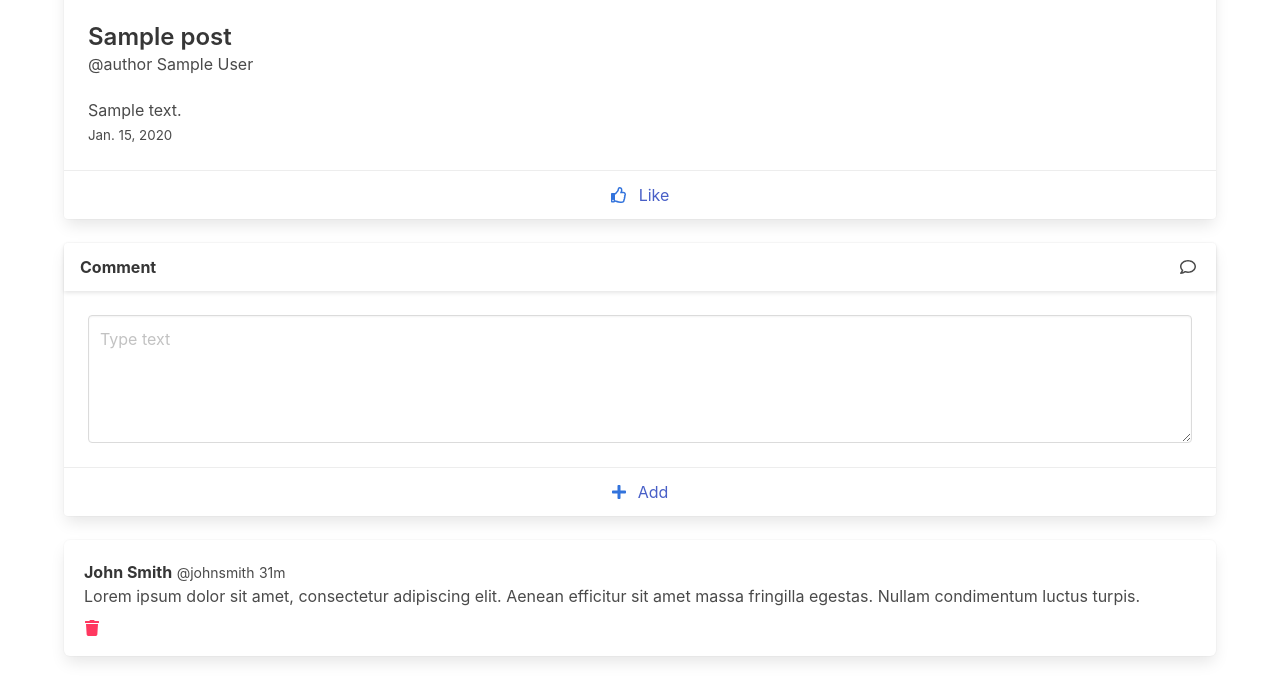
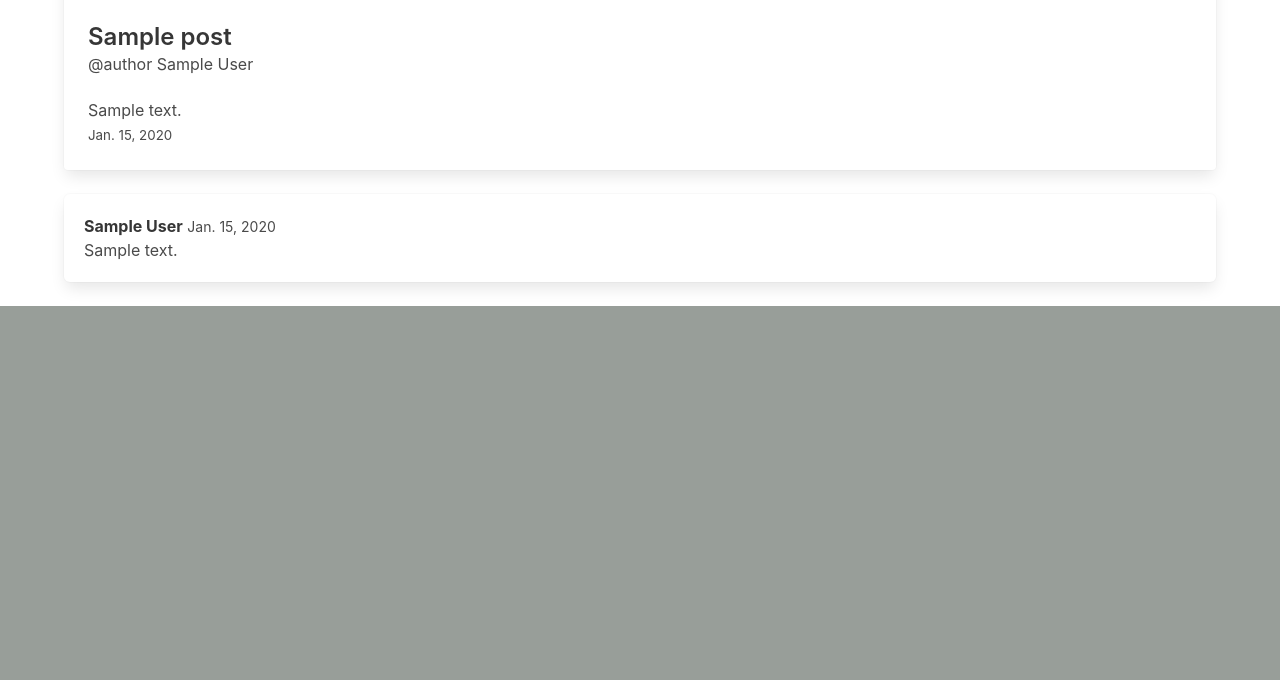
Before and after one commit to kubsonen/my-blog-app, a Django app: page /post/1 in a window 1280 px wide. Shown: the part 993-1673 px from the top of the page. After the commit the page ends 1299 px from the top, so only its background shows below. Run offline with Django 3.2, Linux system fonts and the light colour scheme; tables that the repository leaves empty hold one stand-in row (values such as "Sample post"); some libraries are stand-ins or nearby versions.

Commit message:
Add, remove, display post comments with top bar counter

```diff
--- /dev/null
+++ b/blog/post/forms.py
@@ -0,0 +1,5 @@
+from django import forms
+
+
+class CommentForm(forms.Form):
+    comment = forms.CharField(widget=forms.Textarea())
--- a/blog/post/templates/post/post.html
+++ b/blog/post/templates/post/post.html
@@ -14,7 +14,7 @@
             </span>
             <span class="card-footer-item">
                 <i class="far fa-comments" style="margin-right: .75rem; color: #3273dc;"></i>
-                <a href="#">Comments (5)</a>
+                <a href="#">Comments ({{ comment_count }})</a>
             </span>
         </header>
         <div class="card-image">
@@ -36,6 +36,7 @@
                 <time style="font-size: smaller;">{{ blog_dto_post.create_date }}</time>
             </div>
         </div>
+        {% if user_logged_in %}
         <footer class="card-footer">
             {% if blog_dto_post.like %}
             <span class="card-footer-item">
@@ -50,7 +51,9 @@
             </span>
             {% endif %}
         </footer>
+        {% endif %}
     </div>
+    {% if user_logged_in %}
     <div class="card" style="margin: 1.5rem auto;">
         <header class="card-header">
             <p class="card-header-title">
@@ -62,44 +65,55 @@
                 </span>
             </a>
         </header>
-        <div class="card-content">
-            <div class="content">
-                <div class="control">
-                    <textarea class="textarea" placeholder="Type text"></textarea>
+        <form id="comment-form" action="/post/{{ blog_dto_post.id }}/comment" method="post">
+            {% csrf_token %}
+            <div class="card-content">
+                <div class="content">
+                    <div class="control">
+                        <textarea name="comment" id="id-comment" class="textarea" placeholder="Type text"></textarea>
+                    </div>
                 </div>
             </div>
-        </div>
+        </form>
         <footer class="card-footer">
             <span class="card-footer-item">
                 <i class="fas fa-plus" style="margin-right: .75rem; color: #3273dc;"></i>
-                <a href="#" class="">Add</a>
+                <a href="#" onclick="document.getElementById('comment-form').submit();">Add</a>
             </span>
         </footer>
     </div>
+    {% endif %}
+
+    {% for c in comments %}
     <div style="margin: 1.5rem auto;">
         <div class="box">
             <article class="media">
                 <div class="media-content">
                     <div class="content">
                         <p>
-                            <strong>John Smith</strong> <small>@johnsmith</small> <small>31m</small>
+                            <strong>{{ c.author }}</strong>
+                            <small>{{ c.create_date }}</small>
                             <br>
-                            Lorem ipsum dolor sit amet, consectetur adipiscing elit. Aenean efficitur sit amet
-                            massa fringilla egestas. Nullam condimentum luctus turpis.
+                            {{ c.content }}
                         </p>
                     </div>
+                    {% if c.my_own %}
                     <nav class="level is-mobile">
                         <div class="level-left">
-                            <a class="level-item" aria-label="reply">
+                            <a class="level-item" aria-label="remove" href="/post/comment/{{ c.id }}/remove">
                                 <span class="icon is-small">
                                   <i class="fas fa-trash" style="color: hsl(348, 100%, 61%);" aria-hidden="true"></i>
                                 </span>
                             </a>
                         </div>
                     </nav>
+                    {% endif %}
                 </div>
             </article>
         </div>
     </div>
+    {% endfor %}
+
+
 </div>
 {% endblock %}
--- a/blog/post/urls.py
+++ b/blog/post/urls.py
@@ -4,5 +4,7 @@ from . import views
 urlpatterns = [
     path('', views.posts, name='index'),
     path('post/<int:post_id>', views.post, name='post_view'),
+    path('post/<int:post_id>/comment', views.post_comment, name='post_comment'),
+    path('post/comment/<int:comment_id>/remove', views.post_comment_remove, name='post_comment_remove'),
     path('like/<int:post_id>', views.post_like, name='post_like')
 ]
--- a/blog/post/views.py
+++ b/blog/post/views.py
@@ -1,11 +1,11 @@
 from datetime import datetime
 
-from django.db.models import Count
 from django.http import HttpResponseRedirect
 from django.shortcuts import render
 
-from post.dtos import PostDTO
-from post.models import Post, Like
+from post.dtos import PostDTO, CommentDTO
+from post.forms import CommentForm
+from post.models import Post, Like, Comment
 from post.util import cut_text
 
 
@@ -45,6 +45,15 @@ def convert_post_to_dto(p, req, cut):
     return dto
 
 
+def convert_comment_to_dto(c):
+    dto = CommentDTO()
+    dto.id = c.id
+    dto.author = c.author.first_name + ' ' + c.author.last_name
+    dto.create_date = c.date
+    dto.content = c.content
+    return dto
+
+
 def posts(request):
     search_text = request.GET.get('search-text', '')
     ps = Post.objects.all()
@@ -61,10 +70,22 @@ def posts(request):
 def post(request, post_id):
     p = Post.objects.get(id=post_id)
     p_dto = convert_post_to_dto(p, request, False)
-    authenticated = request.user.is_authenticated
-    # likes = Like.objects.filter(post=p).aggregate(Count('id'))
+    current_user = request.user
+    authenticated = current_user.is_authenticated
     likes = Like.objects.filter(post=p, like=True).count()
-    context = {'blog_dto_post': p_dto, 'user_logged_in': authenticated, 'count_of_likes': likes}
+
+    comments = Comment.objects.filter(post=p)
+    comment_dtos = []
+    for c in comments:
+        dto = convert_comment_to_dto(c)
+        dto.my_own = False
+        if authenticated and c.author.id == current_user.id:
+            dto.my_own = True
+        comment_dtos.append(dto)
+
+    context = {'blog_dto_post': p_dto, 'user_logged_in': authenticated, 'count_of_likes': likes,
+               'comments': comment_dtos, 'comment_count': len(comments)}
+
     return render(request, 'post/post.html', context)
 
 
@@ -95,3 +116,29 @@ def post_like(request, post_id):
         like.save()
 
     return HttpResponseRedirect(request.META.get('HTTP_REFERER'))
+
+
+def post_comment(request, post_id):
+    p = Post.objects.get(id=post_id)
+    current_user = request.user
+
+    if not current_user.is_authenticated:
+        return HttpResponseRedirect(request.META.get('HTTP_REFERER'))
+
+    if request.method == 'POST':
+        form = CommentForm(request.POST)
+        if form.is_valid():
+            c = Comment(post=p, author=current_user, date=datetime.now(), content=form.cleaned_data['comment'])
+            c.save()
+
+    return HttpResponseRedirect(request.META.get('HTTP_REFERER'))
+
+
+def post_comment_remove(request, comment_id):
+    current_user = request.user
+    if not current_user.is_authenticated:
+        return HttpResponseRedirect(request.META.get('HTTP_REFERER'))
+    c = Comment.objects.get(id=comment_id)
+    if c.author.id == current_user.id:
+        c.delete()
+    return HttpResponseRedirect(request.META.get('HTTP_REFERER'))
```
Also changed, not shown: blog/post/dtos.py (+8 -0 lines).
